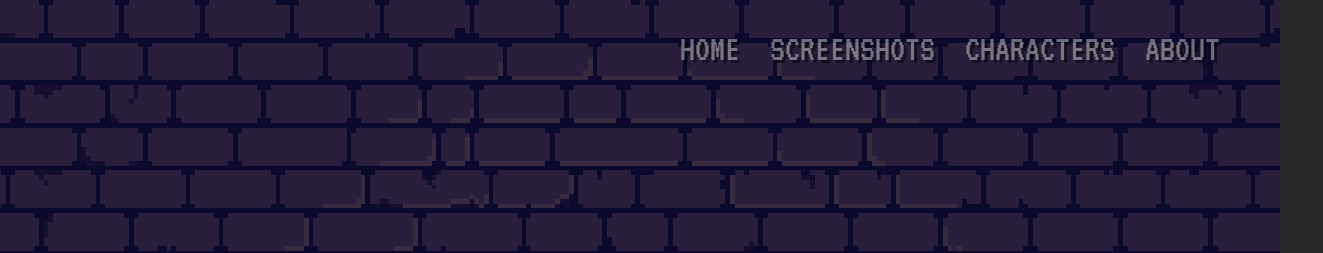
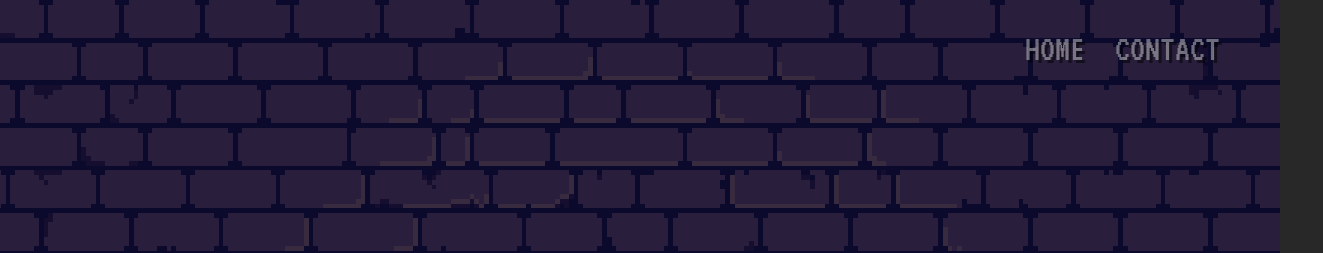
Before and after one commit to reserveheroes/reserveheroes.github.io, a plain HTML site: page index.html in a window 1280 px wide. Shown: the top 253 px of the page, 1323 px wide, since content can reach past the window. Drawn offline with nearby package versions, Linux system fonts and the light colour scheme.

Commit message:
Commented away Screenshots and Characters

```diff
--- a/css/style.css
+++ b/css/style.css
@@ -152,13 +152,13 @@ nav img {
 }
 
 #site-wrapper{
-    height: 400vh;
+    height: 200vh; /* 400vh; */
     grid-template-columns: 1fr;
     grid-template-rows: 1fr 1fr 1fr 1fr 1fr;
     grid-template-areas:
     "hom"
-    "scr"
-    "cha"
+    /* "scr"
+    "cha" */
     "abo"
     "fot"
 }
--- a/index.html
+++ b/index.html
@@ -21,9 +21,9 @@
     <nav class="navbar-desktop">
         <ul>
             <li class="button" onclick="scrollToElement('#home-wrapper')">HOME</li>
-            <li class="button" onclick="scrollToElement('#screenshots-wrapper')">SCREENSHOTS</li>
-            <li class="button" id="character-button" onclick="scrollToElement('#characters-wrapper')">CHARACTERS</li>
-            <li class="button" onclick="scrollToElement('#about-wrapper')">ABOUT</li>
+            <!-- <li class="button" onclick="scrollToElement('#screenshots-wrapper')">SCREENSHOTS</li>
+            <li class="button" id="character-button" onclick="scrollToElement('#characters-wrapper')">CHARACTERS</li> -->
+            <li class="button" onclick="scrollToElement('#about-wrapper')">CONTACT</li>
             <li class="button"></li>
         </ul>
     </nav>
@@ -42,18 +42,18 @@
             <img src="img/RH-logo.png" alt="RESERVE HEROES" id="logo">
         </section>
 
-
+<!--
 
         <section class="grid-wrapper" id="screenshots-wrapper">
 
-            <h1 id="title-screenshots">SCREENSHOTS</h1> <!-- Ska lägga till olika bilder i framtiden .. -->
-          <!--  <img class="screenshots" id="screenshot-1" src="img/map_jamaica.gif" alt="Ganja Beach Stage, Yamon vs Willseek" onclick="previewImage('img/map_jamaica.gif')">  -->
+            <h1 id="title-screenshots">SCREENSHOTS</h1> <!-- Ska lägga till olika bilder i framtiden .. - ->
+          <!--  <img class="screenshots" id="screenshot-1" src="img/map_jamaica.gif" alt="Ganja Beach Stage, Yamon vs Willseek" onclick="previewImage('img/map_jamaica.gif')">  - ->
             <img class="screenshots" id="screenshot-2" src="img/map_jamaica.gif" alt="Los Pollos Expresso Stage, Darito vs Big Daddy" onclick="previewImage('img/map_jamaica.gif')">
-          <!--  <img class="screenshots" id="screenshot-3" src="img/map_jamaica.gif" alt="Valley Of Nuts Stage, Master Dong vs Master Dong" onclick="previewImage('img/map_jamaica.gif')"> -->
+          <!--  <img class="screenshots" id="screenshot-3" src="img/map_jamaica.gif" alt="Valley Of Nuts Stage, Master Dong vs Master Dong" onclick="previewImage('img/map_jamaica.gif')"> - ->
 
-          <!--  <img class="screenshots" id="screenshot-4" src="img/map_china.gif" alt="Ganja Beach Stage, Yamon vs Willseek" onclick="previewImage('img/map_china.gif')"> -->
+          <!--  <img class="screenshots" id="screenshot-4" src="img/map_china.gif" alt="Ganja Beach Stage, Yamon vs Willseek" onclick="previewImage('img/map_china.gif')"> - ->
             <img class="screenshots" id="screenshot-5" src="img/map_china.gif" alt="Los Pollos Expresso Stage, Darito vs Big Daddy" onclick="previewImage('img/map_china.gif')">
-          <!--  <img class="screenshots" id="screenshot-6" src="img/map_china.gif" alt="Valley Of Nuts Stage, Master Dong vs Master Dong" onclick="previewImage('img/map_china.gif')"> -->
+          <!--  <img class="screenshots" id="screenshot-6" src="img/map_china.gif" alt="Valley Of Nuts Stage, Master Dong vs Master Dong" onclick="previewImage('img/map_china.gif')"> - ->
 
         </section>
 
@@ -70,7 +70,7 @@
 
 
         </section>
-
+  -->
 
 
         <section class="grid-wrapper" id="about-wrapper">
```
